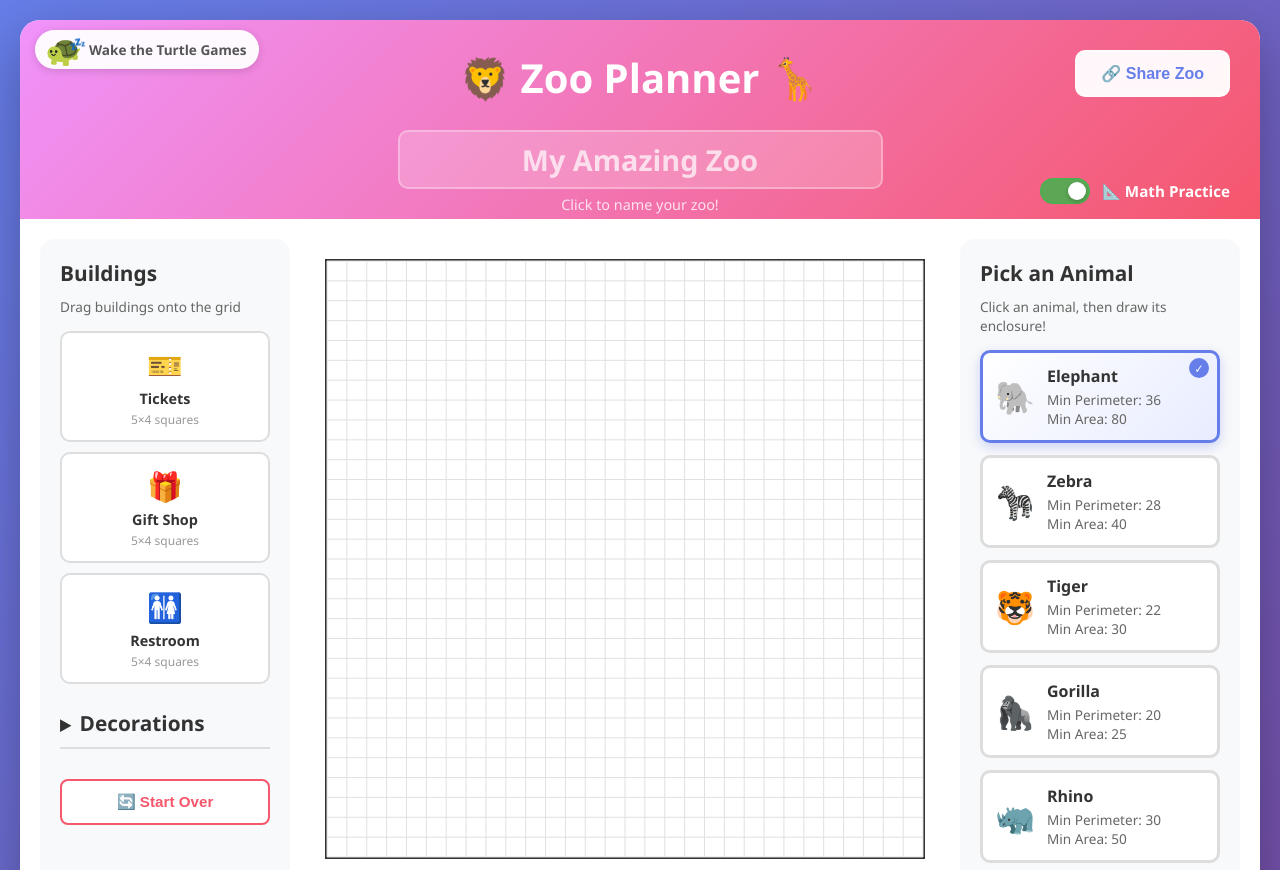
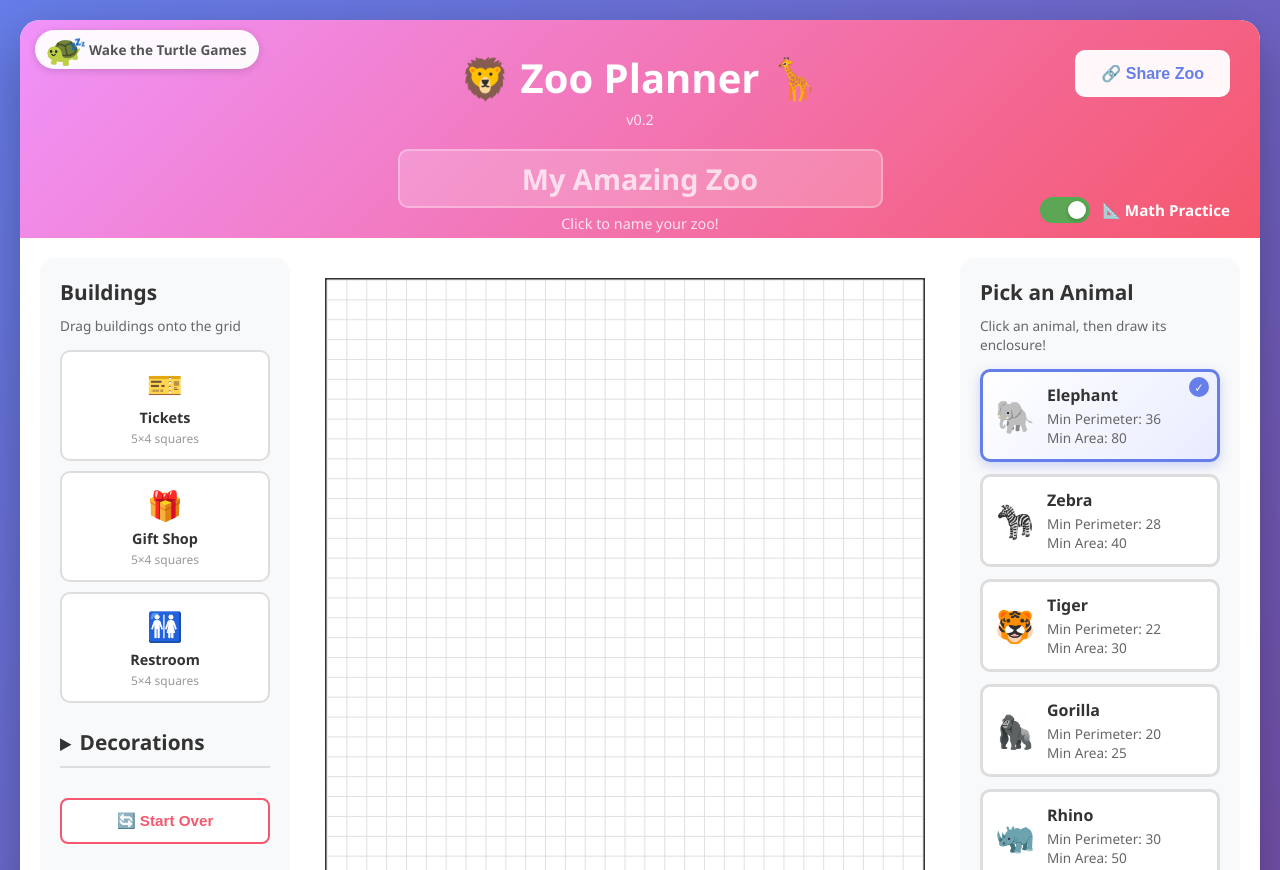
Before and after one commit to AWRootbeard/zoo_planner, a plain HTML site: page index.html in a window 1280 px wide. Shown: the top 870 px of the page. Drawn offline with Linux system fonts and the light colour scheme.

Commit message:
Add version number v0.2 to header
- Display version number between title and zoo name input
- Subtle styling with slight opacity for non-intrusive appearance

```diff
--- a/index.html
+++ b/index.html
@@ -11,6 +11,7 @@
         <header>
             <div class="attribution">Wake the Turtle Games</div>
             <h1>🦁 Zoo Planner 🦒</h1>
+            <div class="version">v0.2</div>
             <div class="zoo-name-container">
                 <input type="text" id="zooName" class="zoo-name-input" placeholder="My Amazing Zoo" maxlength="50" />
                 <span class="edit-hint">Click to name your zoo!</span>
--- a/styles.css
+++ b/styles.css
@@ -30,7 +30,14 @@ header {
 
 header h1 {
     font-size: 2.5em;
-    margin-bottom: 15px;
+    margin-bottom: 5px;
+}
+
+.version {
+    font-size: 0.9em;
+    opacity: 0.8;
+    margin-bottom: 10px;
+    font-weight: 500;
 }
 
 .attribution {
```
